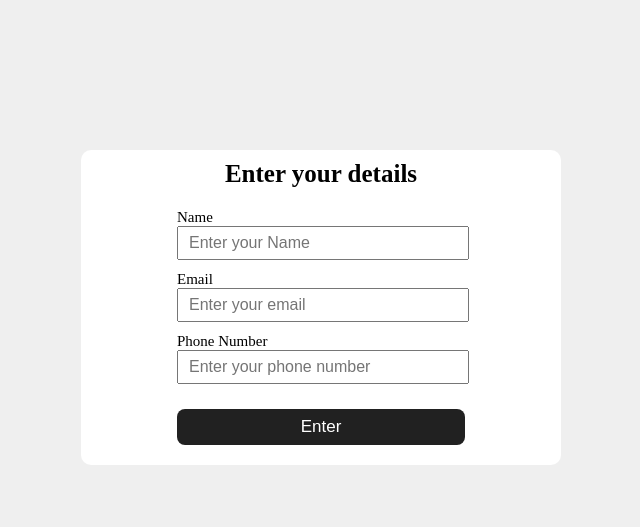
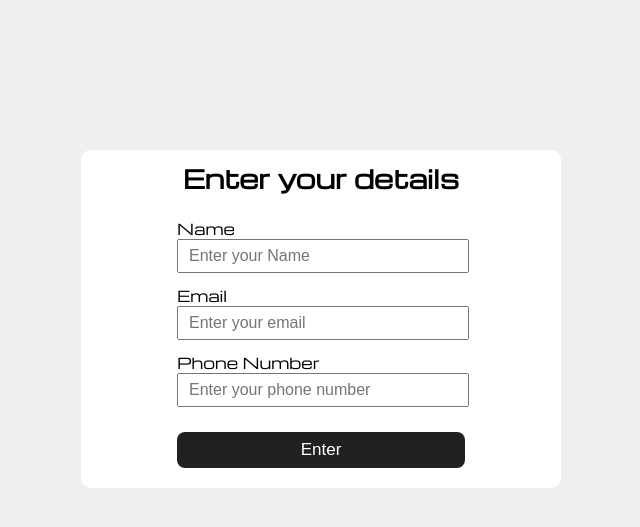
Before and after one commit to IBM-EPBL/IBM-Project-18351-1659683556, a Flask app: page / in a window 1280 px wide. Shown: the top 527 px of the page, without its empty margins (319-959 px from the left). Run offline with Flask 2, Linux system fonts and the light colour scheme.

Commit message:
Assignment 1

```diff
--- a/Assignment/Anand Michael/Assignment-1/Displaying data using POST/display/static/style.css
+++ b/Assignment/Anand Michael/Assignment-1/Displaying data using POST/display/static/style.css
@@ -7,7 +7,7 @@ body{
     background-color: #efefef;
     width: 50%;
     margin: 150px auto;
-    font-family: 'Poppins';
+    font-family: 'Michroma';
 }
 
 .form-div{
```
